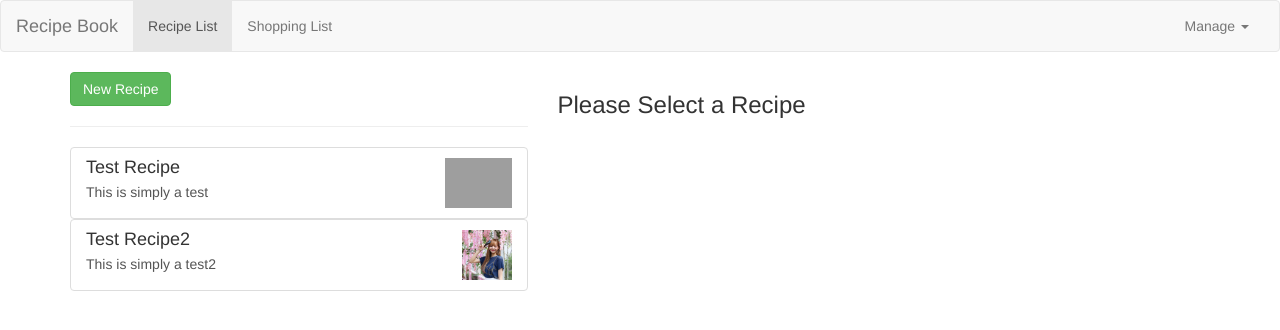
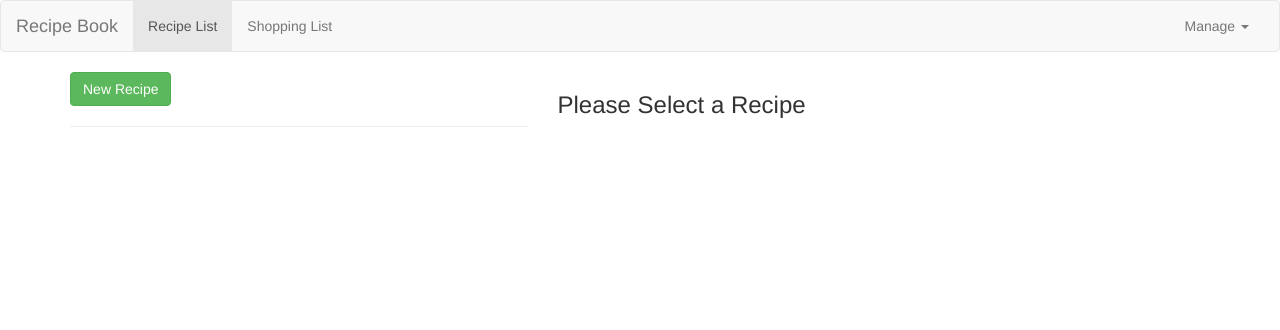
Before and after one commit to edimdendidiwangga/angular-udemy, an Angular app: page /recipes in a window 1280 px wide. Shown: the top 330 px of the page. Built offline with nearby package versions, Linux system fonts and the light colour scheme; grey boxes are pictures that could not be loaded.

Commit message:
Fetching Recipes

```diff
--- a/src/app/header/header.component.html
+++ b/src/app/header/header.component.html
@@ -19,7 +19,7 @@
           </a>
           <ul class="dropdown-menu" >  <!-- [ngStyle]="{display: isCollapse ? 'block' : 'none'}" -->
             <li><a style="cursor: pointer;" (click)="onSaveData()">Save Data</a></li>
-            <li><a style="cursor: pointer;">Fetch Data</a></li>
+            <li><a style="cursor: pointer;" (click)="onFetchData()">Fetch Data</a></li>
           </ul>
         </li>
       </ul>
--- a/src/app/header/header.component.ts
+++ b/src/app/header/header.component.ts
@@ -18,4 +18,7 @@ export class HeaderComponent {
   onSaveData() {
     this.dataStorageService.storeRecipes();
   }
+  onFetchData() {
+    this.dataStorageService.fetchRecipes()
+  }
 }
--- a/src/app/recipes/recipe.service.ts
+++ b/src/app/recipes/recipe.service.ts
@@ -11,22 +11,27 @@ export class RecipeService {
   recipeChanged = new Subject<Recipe[]>();
 
   recipes: Recipe[] = [
-    new Recipe(
-      'Test Recipe', 'This is simply a test', 'https://www.justataste.com/wp-content/uploads/2018/01/beef-cornstarch-580x380.jpg',
-      [
-        new Ingredient('Meat', 1),
-        new Ingredient('French Fries', 20),
-      ]
-    ),
-    new Recipe('Test Recipe2', 'This is simply a test2', '../../../assets/lala.jpg',
-      [
-        new Ingredient('Buns', 2),
-        new Ingredient('Meat', 1),
-      ]
-    )
+    // new Recipe(
+    //   'Test Recipe', 'This is simply a test', 'https://www.justataste.com/wp-content/uploads/2018/01/beef-cornstarch-580x380.jpg',
+    //   [
+    //     new Ingredient('Meat', 1),
+    //     new Ingredient('French Fries', 20),
+    //   ]
+    // ),
+    // new Recipe('Test Recipe2', 'This is simply a test2', '../../../assets/lala.jpg',
+    //   [
+    //     new Ingredient('Buns', 2),
+    //     new Ingredient('Meat', 1),
+    //   ]
+    // )
   ];
 
   constructor(private slService: ShoppingListService) { }
+
+  setRecipes(recipes: Recipe[]) {
+    this.recipes = recipes;
+    this.recipeChanged.next(this.recipes);
+  }
 
   getRecipes() {
     return this.recipes;
--- a/src/app/shared/data-storage.service.ts
+++ b/src/app/shared/data-storage.service.ts
@@ -16,4 +16,10 @@ export class DataStorageService {
       console.log('data', response)
     });
   }
+
+  fetchRecipes() {
+    return this.http.get(this.baseUrl).subscribe((recipes: Recipe[]) => {
+      this.recipeService.setRecipes(recipes)
+    });
+  }
 }
```
